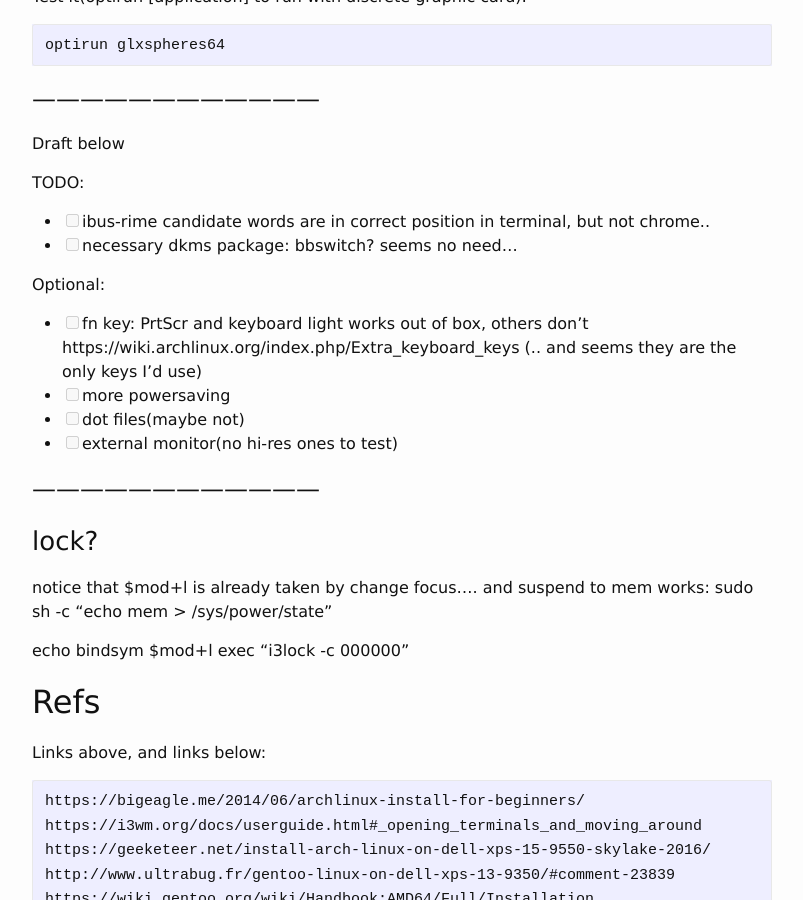
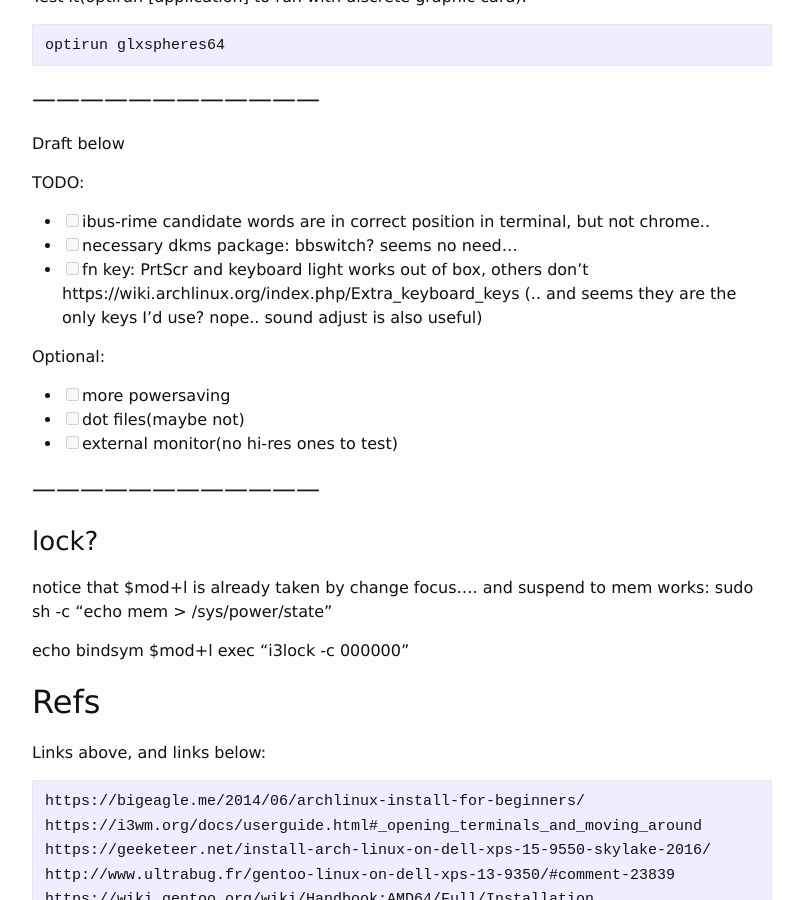
Before and after one commit to ahxxm/ahxxm.github.io, a Jekyll site: the page built from _posts/2016-04-19-arch-xps-9550.md, in a window 1280 px wide and 900 px high, scrolled down 10498 px. Shown: the whole window, without its empty margins (238-1041 px from the left). Built offline with Jekyll 4.4.1, drawn with Linux system fonts in a browser that asks for light colours.

Commit message:
adjust todo

```diff
--- a/_posts/2016-04-19-arch-xps-9550.md
+++ b/_posts/2016-04-19-arch-xps-9550.md
@@ -452,10 +452,10 @@ TODO:
 
 - [ ] ibus-rime candidate words are in correct position in terminal, but not chrome..
 - [ ] necessary dkms package: bbswitch? seems no need...
+- [ ] fn key: PrtScr and keyboard light works out of box, others don't https://wiki.archlinux.org/index.php/Extra_keyboard_keys (.. and seems they are the only keys I'd use? nope.. sound adjust is also useful)
 
 Optional:
 
-- [ ] fn key: PrtScr and keyboard light works out of box, others don't https://wiki.archlinux.org/index.php/Extra_keyboard_keys (.. and seems they are the only keys I'd use)
 - [ ] more powersaving
 - [ ] dot files(maybe not)
 - [ ] external monitor(no hi-res ones to test)
```
